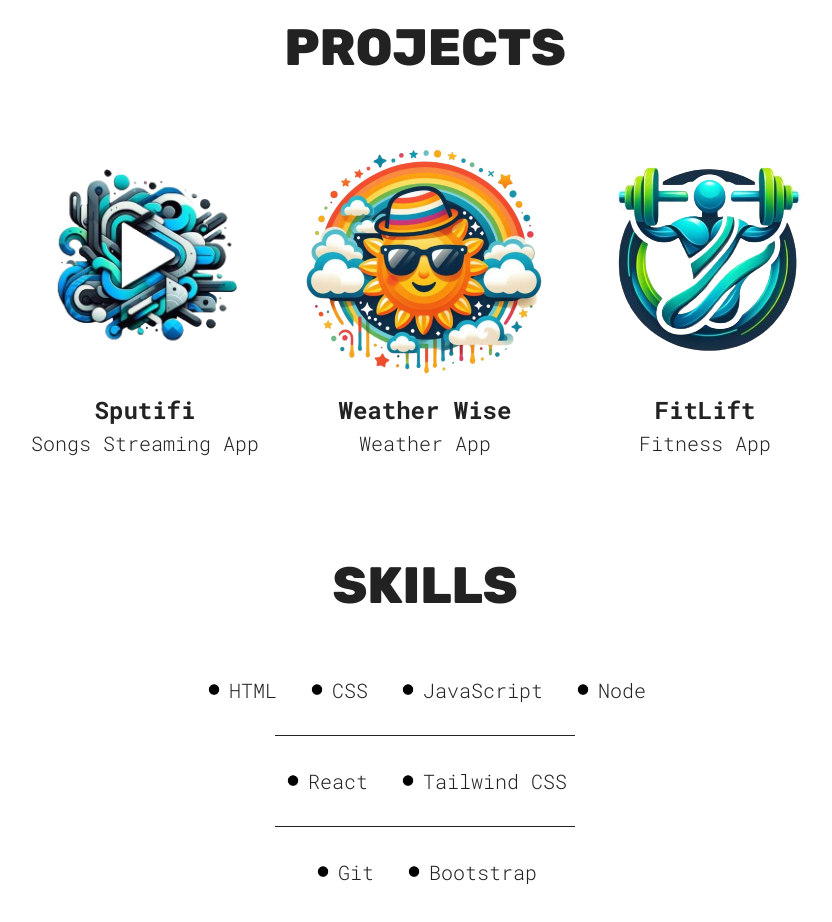
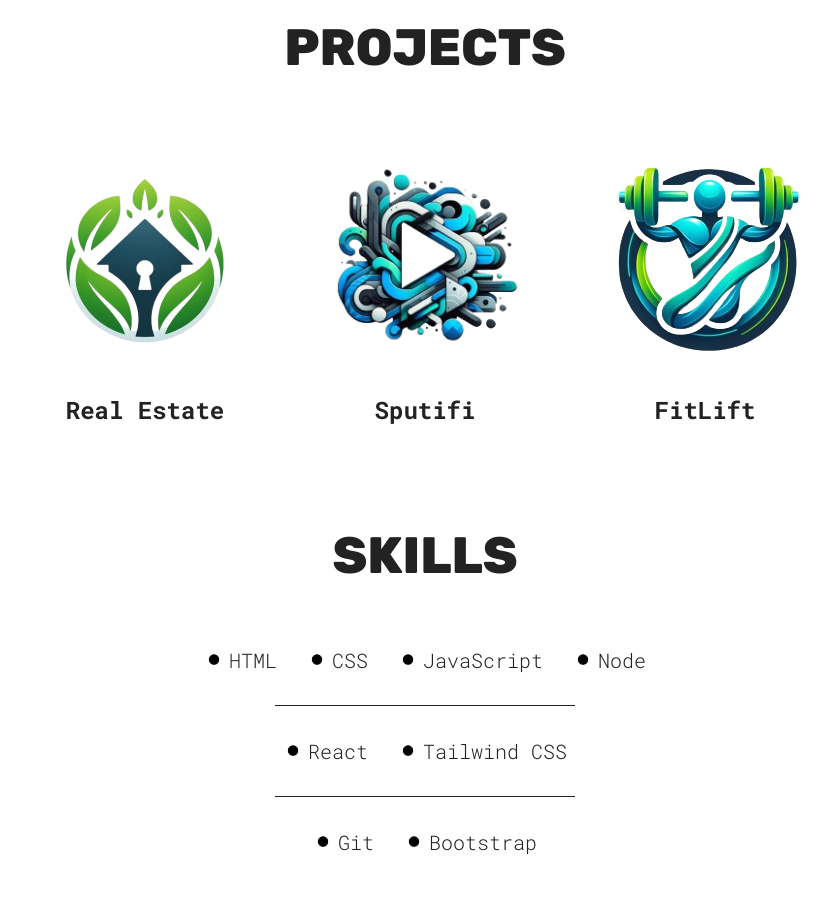
Before and after one commit to pratiks0/Demo-portfolio-website, a React (Vite) app: page / in a window 1280 px wide. Shown: the part 880-1802 px from the top of the page, without its empty margins (215-1047 px from the left). Built offline with nearby package versions, Linux system fonts and the light colour scheme.

Commit message:
final commit

```diff
--- a/src/sections/Projects/Projects.jsx
+++ b/src/sections/Projects/Projects.jsx
@@ -1,7 +1,6 @@
 import styles from './ProjectStyles.module.css';
 import viberr from '../../assets/viberr-removebg-preview.png';
-import freshBurger from '../../assets/fresh-burger-removebg-preview.png';
-import hipsster from '../../assets/hipsster.png';
+import freshBurger from '../../assets/realogo-removebg-preview.png';
 import fitLift from '../../assets/fitlift-removebg-preview.png';
 import ProjectCard from '../../common/ProjectCard';
 
@@ -11,22 +10,19 @@ function Projects() {
       <h1 className="sectionTitle">Projects</h1>
       <div className={styles.projectsContainer}>
         <ProjectCard
+          src={freshBurger}
+          link="https://real-estate-website-mocha-eta.vercel.app/"
+          h3="Real Estate"
+        />
+        <ProjectCard
           src={viberr}
           link="https://endearing-marigold-97e1af.netlify.app/"
           h3="Sputifi"
-          p="Songs Streaming App"
-        />
-        <ProjectCard
-          src={freshBurger}
-          link="https://moonlit-axolotl-806740.netlify.app/"
-          h3="Weather Wise"
-          p="Weather App"
         />
         <ProjectCard
           src={fitLift}
           link="https://youtu.be/dQw4w9WgXcQ?si=mX8yj6vEcy9WOFNw"
           h3="FitLift"
-          p="Fitness App"
         />
       </div>
     </section>
```
Also changed, not shown: src/assets/realogo-removebg-preview.png (added).
